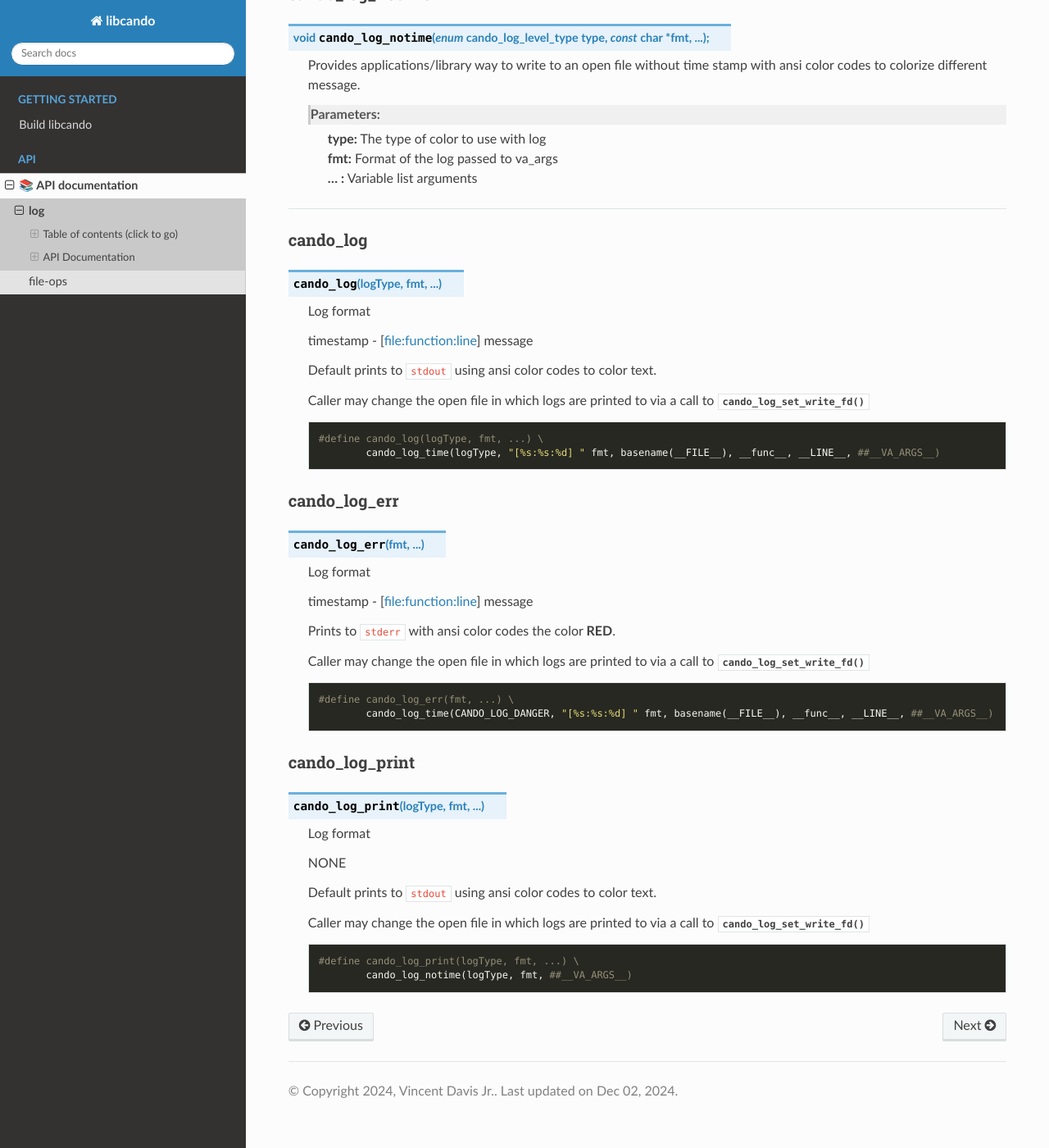
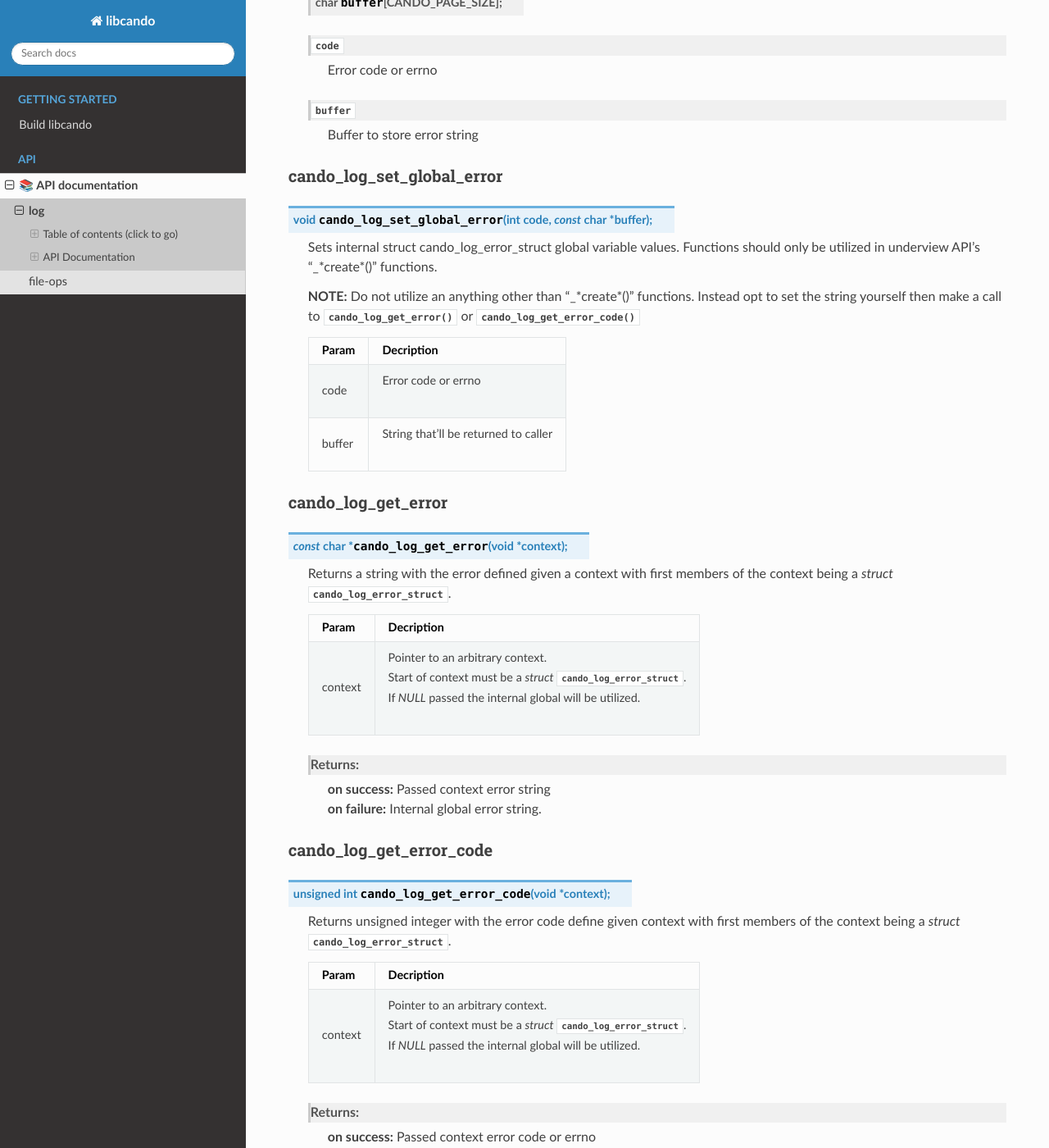
Before and after one commit to under-view/libcando, a Sphinx documentation site: the page built from docs/log.rst, in a window 1280 px wide and 1400 px high, scrolled down 2883 px. Shown: the whole window at 82% size. Built offline with Sphinx 7.4.7 and the Read the Docs theme 3.1.0, drawn with Linux system fonts in a browser that asks for light colours; formulas are drawn with MathJax 3; some of the changed text lies outside the part shown.

Commit message:
docs[log]: document error functions
Signed-off-by: Vincent Davis Jr <vince@underview.tech>

```diff
--- a/docs/log.rst
+++ b/docs/log.rst
@@ -30,12 +30,17 @@ Unions
 Structs
 =======
 
+1. :c:struct:`cando_log_error_struct`
+
 =========
 Functions
 =========
 
 1. :c:func:`cando_log_set_level`
 #. :c:func:`cando_log_set_write_fd`
+#. :c:func:`cando_log_set_global_error`
+#. :c:func:`cando_log_get_error`
+#. :c:func:`cando_log_get_error_code`
 #. :c:func:`cando_log_time`
 #. :c:func:`cando_log_notime`
 
@@ -122,6 +127,100 @@ cando_log_set_write_fd
 	Parameters:
 		| **fd:**
 		| File descriptor to an open file.
+
+=========================================================================================================================================
+
+======================
+cando_log_error_struct
+======================
+
+.. c:struct:: cando_log_error_struct
+
+	Structure used to store and acquire
+	error string and code for multiple
+	struct context's.
+
+	.. c:member::
+		unsigned int code;
+		char         buffer[CANDO_PAGE_SIZE];
+
+	:c:member:`code`
+		| Error code or errno
+
+	:c:member:`buffer`
+		| Buffer to store error string
+
+==========================
+cando_log_set_global_error
+==========================
+
+.. c:function:: void cando_log_set_global_error(int code, const char *buffer);
+
+	Sets internal struct cando_log_error_struct global
+	variable values. Functions should only be utilized
+	in underview API's "_*create*()" functions.
+
+	**NOTE:** Do not utilize an anything other than "_*create*()" functions.
+	Instead opt to set the string yourself then make a call to
+	:c:func:`cando_log_get_error` or :c:func:`cando_log_get_error_code`
+
+	.. list-table::
+		:header-rows: 1
+
+		* - Param
+	          - Decription
+		* - code
+		  - | Error code or errno
+		* - buffer
+		  - | String that'll be returned to caller
+
+===================
+cando_log_get_error
+===================
+
+.. c:function:: const char *cando_log_get_error(void *context);
+
+	Returns a string with the error defined given
+	a context with first members of the context
+	being a `struct` :c:struct:`cando_log_error_struct`.
+
+	.. list-table::
+		:header-rows: 1
+
+		* - Param
+	          - Decription
+		* - context
+		  - | Pointer to an arbitrary context.
+		    | Start of context must be a `struct` :c:struct:`cando_log_error_struct`.
+		    | If `NULL` passed the internal global will be utilized.
+
+	Returns:
+		| **on success:** Passed context error string
+		| **on failure:** Internal global error string.
+
+========================
+cando_log_get_error_code
+========================
+
+.. c:function:: unsigned int cando_log_get_error_code(void *context);
+
+	Returns unsigned integer with the error code
+	define given context with first members of the
+	context being a `struct` :c:struct:`cando_log_error_struct`.
+
+	.. list-table::
+		:header-rows: 1
+
+		* - Param
+	          - Decription
+		* - context
+		  - | Pointer to an arbitrary context.
+		    | Start of context must be a `struct` :c:struct:`cando_log_error_struct`.
+		    | If `NULL` passed the internal global will be utilized.
+
+	Returns:
+		| **on success:** Passed context error code or errno
+		| **on failure:** Internal global error code or errno.
 
 =========================================================================================================================================
 
```
Also changed, not shown: 1 other file.
